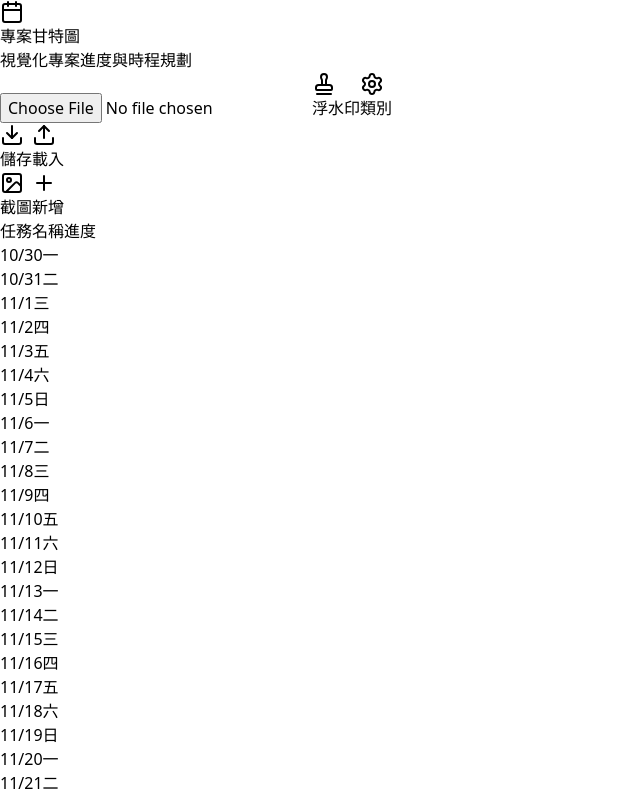
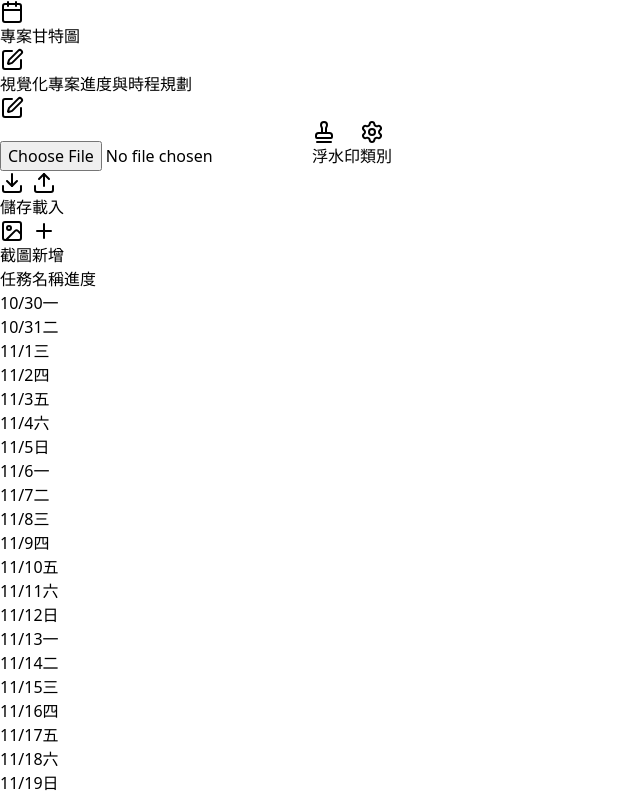
Before and after one commit to klin1976/klin-gantt-chart, a React (Vite) app: page / in a window 1280 px wide. Shown: the top 799 px of the page, without its empty margins (0-640 px from the left). Built offline with nearby package versions, Linux system fonts and the light colour scheme.

Commit message:
直接編輯：現在點擊「專案甘特圖」標題或其下方的副標題，即可直接輸入新文字。

```diff
--- a/src/App.jsx
+++ b/src/App.jsx
@@ -47,6 +47,10 @@ export default function App() {
   const [watermarkFontSize, setWatermarkFontSize] = useState(24);
   const [watermarkRotate, setWatermarkRotate] = useState(-30); // 新增：旋轉角度狀態
 
+  // Project Info state
+  const [projectTitle, setProjectTitle] = useState('專案甘特圖');
+  const [projectSubtitle, setProjectSubtitle] = useState('視覺化專案進度與時程規劃');
+
   const [newTask, setNewTask] = useState({
     name: '',
     start: '',
@@ -70,6 +74,11 @@ export default function App() {
       document.body.removeChild(script);
     };
   }, []);
+
+  // Sync project title to document title
+  useEffect(() => {
+    document.title = projectTitle;
+  }, [projectTitle]);
 
   const { minDate, maxDate, totalDays, dateRange } = useMemo(() => {
     if (tasks.length === 0) return { minDate: new Date(), maxDate: new Date(), totalDays: 0, dateRange: [] };
@@ -221,7 +230,9 @@ export default function App() {
   const handleOpenSaveModal = (mode) => {
     setSaveMode(mode);
     const dateStr = new Date().toISOString().slice(0, 10);
-    setSaveFileName(mode === 'project' ? `gantt_project_${dateStr}` : `甘特圖截圖_${dateStr}`);
+    const safeTitle = projectTitle.replace(/[\\/:*?"<>|]/g, '_').trim();
+    const prefix = safeTitle || (mode === 'project' ? 'gantt_project' : '甘特圖截圖');
+    setSaveFileName(`${prefix}_${dateStr}`);
     setShowSaveModal(true);
   };
 
@@ -249,7 +260,9 @@ export default function App() {
         opacity: watermarkOpacity,
         fontSize: watermarkFontSize,
         rotate: watermarkRotate // 儲存旋轉角度
-      }
+      },
+      projectTitle,
+      projectSubtitle
     };
 
     const dataStr = JSON.stringify(projectData, null, 2);
@@ -306,6 +319,8 @@ export default function App() {
             setWatermarkFontSize(data.watermark.fontSize || 24);
             setWatermarkRotate(data.watermark.rotate !== undefined ? data.watermark.rotate : -30); // 載入旋轉角度
           }
+          if (data.projectTitle) setProjectTitle(data.projectTitle);
+          if (data.projectSubtitle) setProjectSubtitle(data.projectSubtitle);
         }
         else if (Array.isArray(data)) {
           setTasks(data);
@@ -400,13 +415,31 @@ export default function App() {
     <div className="flex flex-col h-screen bg-gray-50 text-gray-800 font-sans">
       <header className="bg-white border-b border-gray-200 px-6 py-4 flex justify-between items-center shadow-sm z-20 gap-4">
         <div className="flex-1">
-          <h1 className="text-2xl font-bold text-gray-800 flex items-center gap-2">
-            <Calendar className="w-6 h-6 text-indigo-600" />
-            專案甘特圖
-          </h1>
-          <p className="text-sm text-gray-500 mt-1">
-            視覺化專案進度與時程規劃
-          </p>
+          <div className="flex items-center gap-2 group">
+            <Calendar className="w-6 h-6 text-indigo-600 flex-shrink-0" />
+            <div className="relative flex-1 max-w-md">
+              <input
+                type="text"
+                value={projectTitle}
+                onChange={(e) => setProjectTitle(e.target.value)}
+                className="text-2xl font-bold text-gray-800 bg-transparent border-none outline-none focus:ring-2 focus:ring-indigo-200 rounded px-1 -ml-1 w-full transition-all hover:bg-gray-100/50"
+                placeholder="專案名稱"
+              />
+              <Edit className="w-4 h-4 text-gray-300 absolute -right-6 top-1/2 -translate-y-1/2 opacity-0 group-hover:opacity-100 transition-opacity pointer-events-none" />
+            </div>
+          </div>
+          <div className="mt-1 flex items-center gap-2 group/sub">
+            <div className="relative flex-1 max-w-xl">
+              <input
+                type="text"
+                value={projectSubtitle}
+                onChange={(e) => setProjectSubtitle(e.target.value)}
+                className="text-sm text-gray-500 bg-transparent border-none outline-none focus:ring-2 focus:ring-indigo-100 rounded px-1 -ml-1 w-full transition-all hover:bg-gray-100/50"
+                placeholder="專案描述"
+              />
+              <Edit className="w-3 h-3 text-gray-300 absolute -right-5 top-1/2 -translate-y-1/2 opacity-0 group-hover/sub:opacity-100 transition-opacity pointer-events-none" />
+            </div>
+          </div>
         </div>
 
         <div className="flex items-center gap-2">
```
